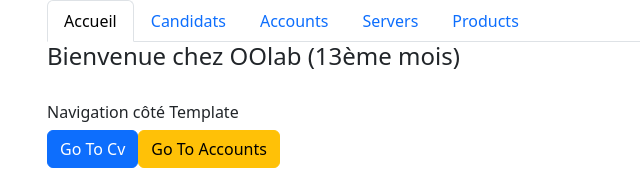
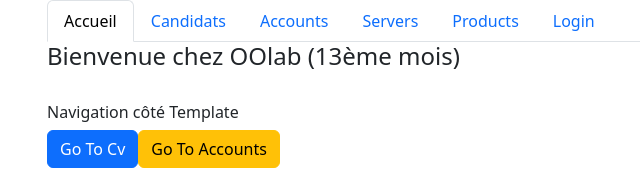
Before and after one commit to n2sy/ng-oolab-26, an Angular app: page / in a window 1280 px wide. Shown: the top 170 px of the page, without its empty margins (35-675 px from the left). Built offline with nearby package versions, Linux system fonts and the light colour scheme.

Commit message:
Template driven forms basics

```diff
--- a/src/app/app.routing.ts
+++ b/src/app/app.routing.ts
@@ -4,6 +4,7 @@
 import { Cv } from './cv/cv';
 import { Edit } from './edit/edit';
 import { Infos } from './infos/infos';
+import { Login } from './login/login';
 import { ManageServers } from './manage-servers/manage-servers';
 import { NotFound } from './not-found/not-found';
 import { HomeProducts } from './products/home-products/home-products';
@@ -48,6 +49,7 @@
   { path: 'accounts', component: HomeAccount },
   { path: 'products', component: HomeProducts },
   { path: 'servers', component: ManageServers },
+  { path: 'login', component: Login },
   { path: '404', component: NotFound },
   { path: '**', redirectTo: '404' }, // Wild Route
 ];
--- a/src/app/navbar/navbar.html
+++ b/src/app/navbar/navbar.html
@@ -29,4 +29,7 @@
   <li class="nav-item">
     <a class="nav-link" routerLink="/products" routerLinkActive="active">Products</a>
   </li>
+  <li class="nav-item">
+    <a class="nav-link" routerLink="/login" routerLinkActive="active">Login</a>
+  </li>
 </ul>
```
